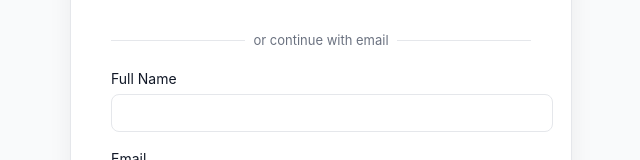
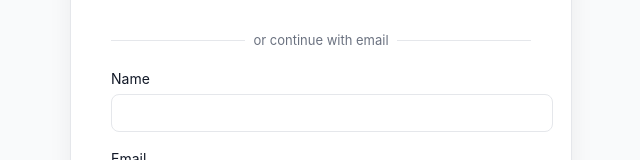
Before and after one commit to zsqdx/Dubhacks-25-, a React (Vite) app: page / in a window 1280 px wide. Both pictures are taken after a click on the button "Sign Up". Shown: the part 292-452 px from the top of the page, without its empty margins (343-983 px from the left). Built offline with nearby package versions, Linux system fonts and the light colour scheme; no server answers.

Commit message:
fixed auth token orders

```diff
--- a/src/App.tsx
+++ b/src/App.tsx
@@ -68,8 +68,9 @@ export default function App() {
     setUser(newUser);
     localStorage.setItem('sessionId', newSessionId);
 
+    // Check for existing Canvas token in localStorage
     const savedCanvasToken = localStorage.getItem('canvasToken');
-    if (savedCanvasToken) setCanvasToken(savedCanvasToken);
+    setCanvasToken(savedCanvasToken);  // Set to null if no token exists
   };
 
   const handleCanvasSetup = (token: string) => {
--- a/src/Auth.tsx
+++ b/src/Auth.tsx
@@ -171,7 +171,7 @@ export default function Auth({ onAuthSuccess }: AuthProps) {
         <form onSubmit={handleCredentialsAuth}>
           {isSignup && (
             <div style={{ marginBottom: '16px' }}>
-              <label style={{ fontSize: '14px', color: c.text }}>Full Name</label>
+              <label style={{ fontSize: '14px', color: c.text }}>Name</label>
               <input
                 type="text"
                 value={name}
```
